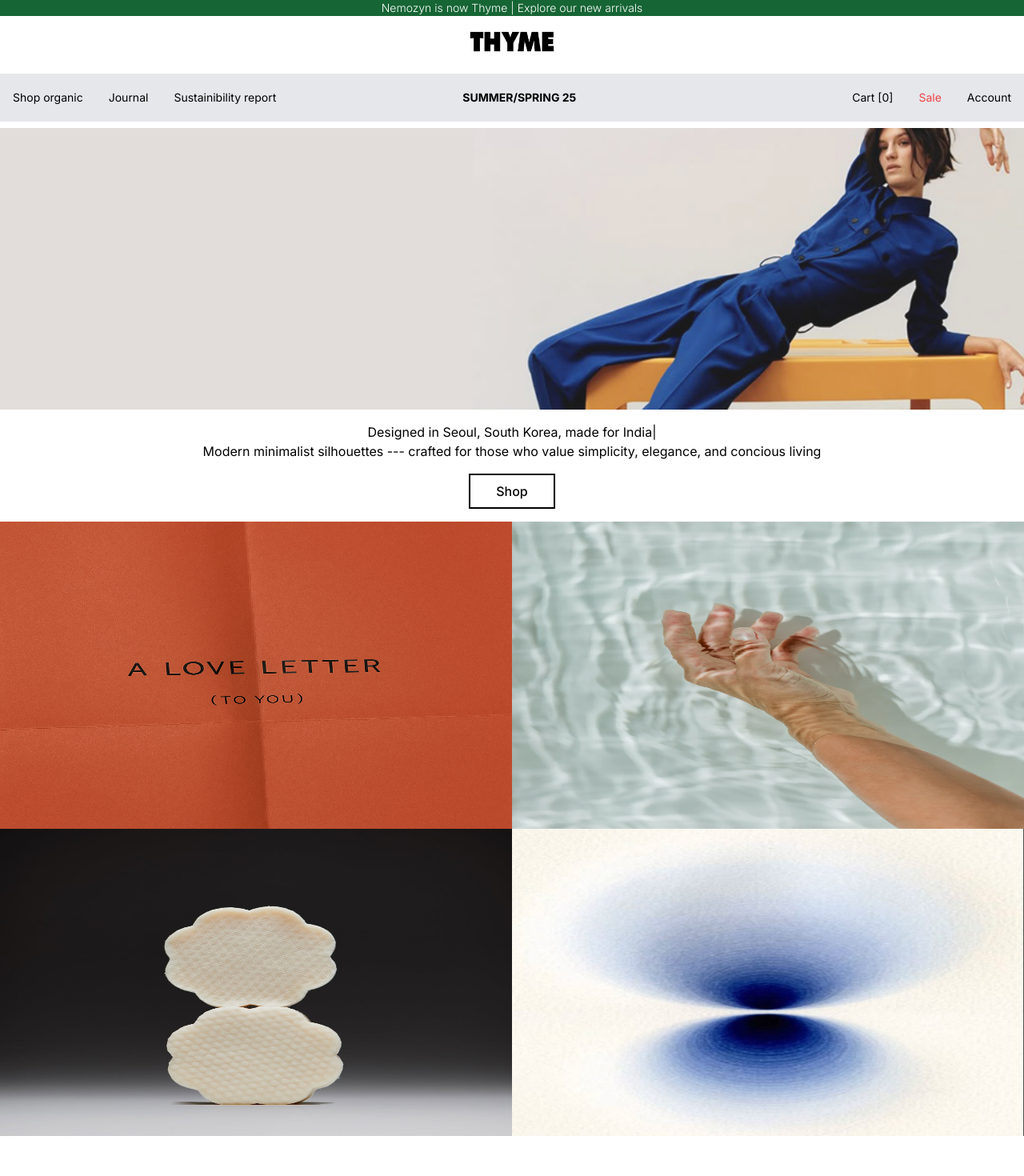
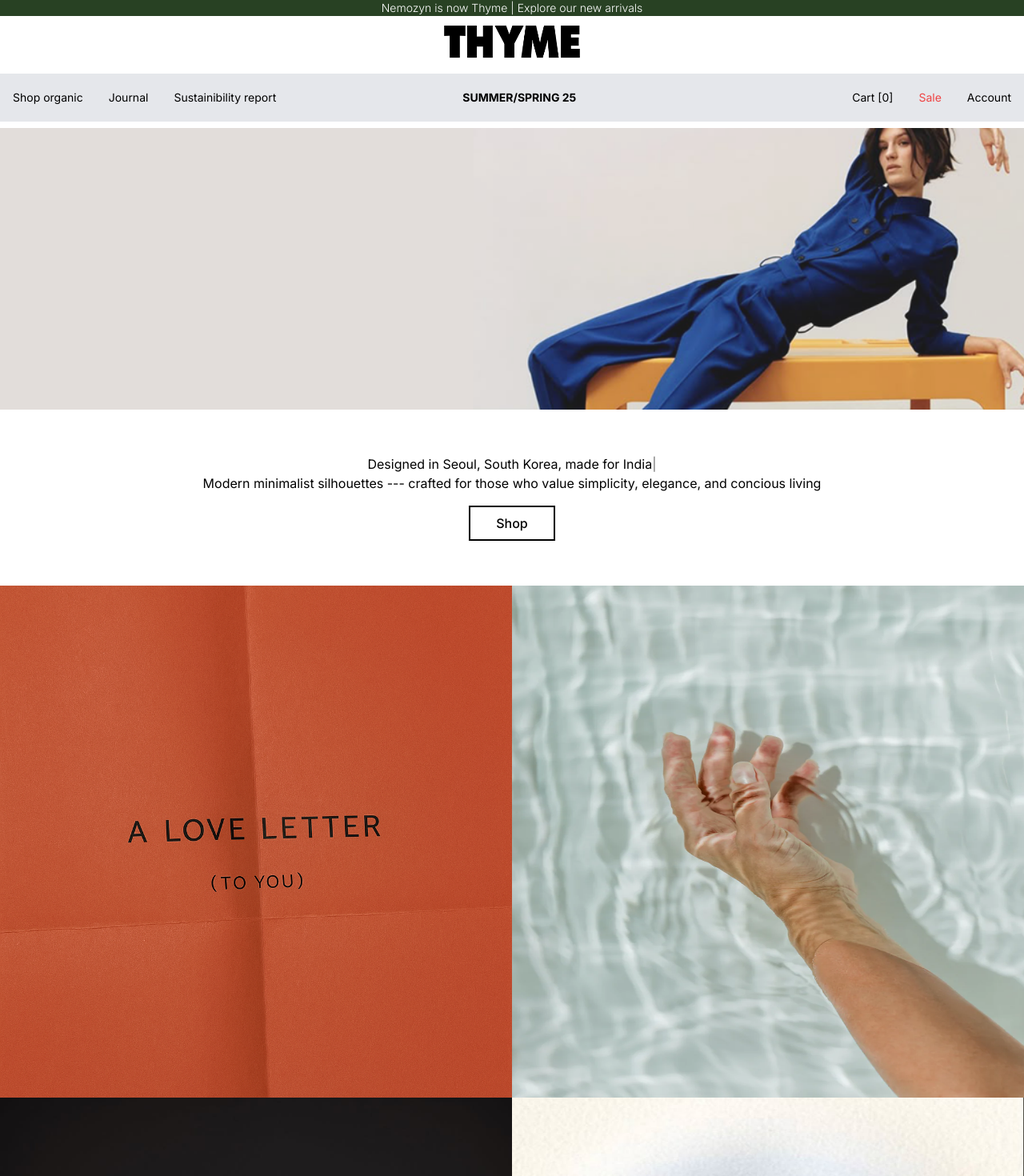
Before and after one commit to hitartha-gogoi/nemozyn-thyme, a Next.js app: page / in a window 1280 px wide. Shown: the top 1470 px of the page at 80% size. Built offline with nearby package versions, Linux system fonts and the light colour scheme; a small style sheet from the web is missing; a web font is replaced by a local one.

Commit message:
changes: 2

```diff
--- a/src/app/page.js
+++ b/src/app/page.js
@@ -21,20 +21,20 @@ export default function Home() {
 
       <Banner  />
 
-        <div className="flex flex-col items-center justify-center text-center w-full py-4">
-          <p className="text-black font-normal ">
+        <div className="flex flex-col items-center justify-center text-center w-full pt-4 pb-4">
+          <p className="text-black font-normal mt-10">
             <ReactTyped typeSpeed={10} backSpeed={10} startDelay={1000} loop  backDelay={5000}  strings={[`Designed in Seoul, South Korea, made for India` ]}/>
           </p>
           <p className="text-black font-normal banner-text">Modern minimalist silhouettes --- crafted for those who value simplicity, elegance, and concious living</p>
-          <button className="bg-white text-black py-2 px-8 hover:scale-105 hover:shadow-md shadow-sm duration-200 ease-in-out transition-all hover:bg-black hover:text-white border-black border-2 font-medium banner-text mt-4">Shop</button>
+          <button className="bg-white text-black py-2 px-8 hover:scale-105 hover:shadow-md shadow-sm duration-200 ease-in-out transition-all hover:bg-black hover:text-white border-black border-2 font-medium banner-text mt-4 mb-8">Shop</button>
 
         </div>
 
-        <div className=" flex flex-row justify-center items-center w-full flex-wrap">
-          <Image className="w-44 sm:w-1/2 h-44 sm:h-96" src={"/love-letter.png"} width={600} height={600} objectFit="cover" />
-          <Image className="w-44 sm:w-1/2 h-44 sm:h-96" src={"/landing-2.webp"} width={600} height={600} objectFit="cover" />
-          <Image className="w-44 sm:w-1/2 h-44 sm:h-96" src={"/flower.jpg"} width={600} height={600} objectFit="cover" />
-          <Image className="w-44 sm:w-1/2 h-44 sm:h-96" src={"/landing-1.jpeg"} width={600} height={600} objectFit="cover" />
+        <div className=" flex flex-row justify-center items-center w-full flex-wrap mt-2">
+          <Image className="w-44 sm:w-1/2 h-44 sm:h-[40rem] md:[30rem]" src={"/love-letter.png"} width={600} height={600} objectFit="cover" />
+          <Image className="w-44 sm:w-1/2 h-44 sm:h-[40rem] md:[32rem]" src={"/landing-2.webp"} width={600} height={600} objectFit="cover" />
+          <Image className="w-44 sm:w-1/2 h-44 sm:h-[40rem] md:[32rem]" src={"/flower.jpg"} width={600} height={600} objectFit="cover" />
+          <Image className="w-44 sm:w-1/2 h-44 sm:h-[40rem] md:[32rem]" src={"/landing-1.jpeg"} width={600} height={600} objectFit="cover" />
 
         </div>
 
--- a/src/components/navbar.js
+++ b/src/components/navbar.js
@@ -30,13 +30,13 @@ function Navbar({ textColor }) {
     <div className="z-[9998] w-full h-40 flex flex-col justify-between absolute top-0 left-0 bg-white">
 
       {/* GREEN NAVBAR */}
-      <div className="flex items-center justify-center h-6 px-4 bg-green-800 w-full">
+      <div className="flex items-center justify-center h-6 px-4 bg-[#284123] w-full">
         <span className="text-center text-white font-light text-xs sm:text-sm">Nemozyn is now Thyme | Explore our new arrivals</span>
       </div>
 
       {/* THYME */}
       <div className="flex items-center justify-center my-2 w-full h-12 px-4 bg-white">
-        <Image src={'/Logo.png'} className="h-12 w-32" width={300} height={300} objectFit="contain" />
+        <Image src={'/Logo.png'} className="h-20 w-52" width={300} height={300} objectFit="contain" />
       </div>
 
       {/* GRAY NAVBAR */}
```
